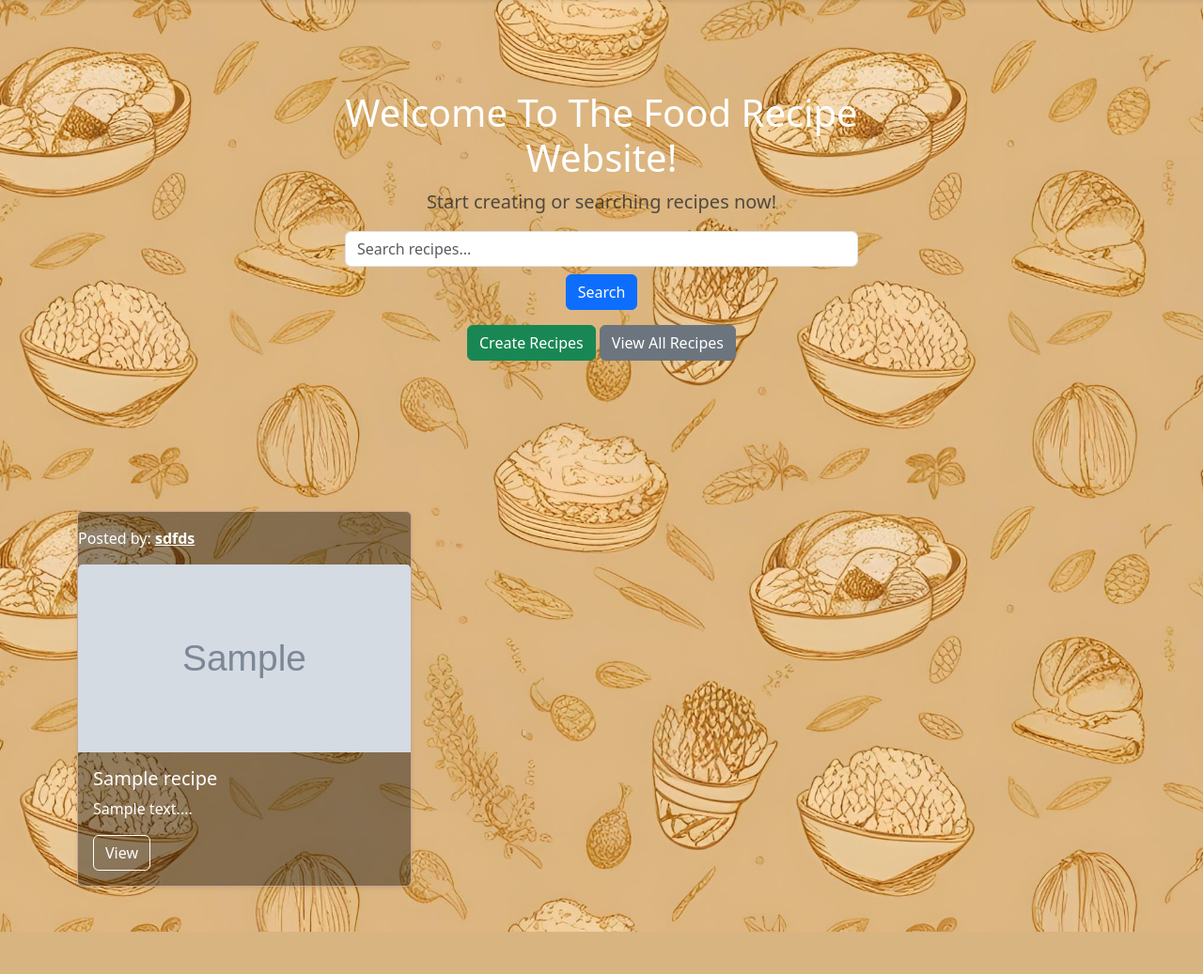
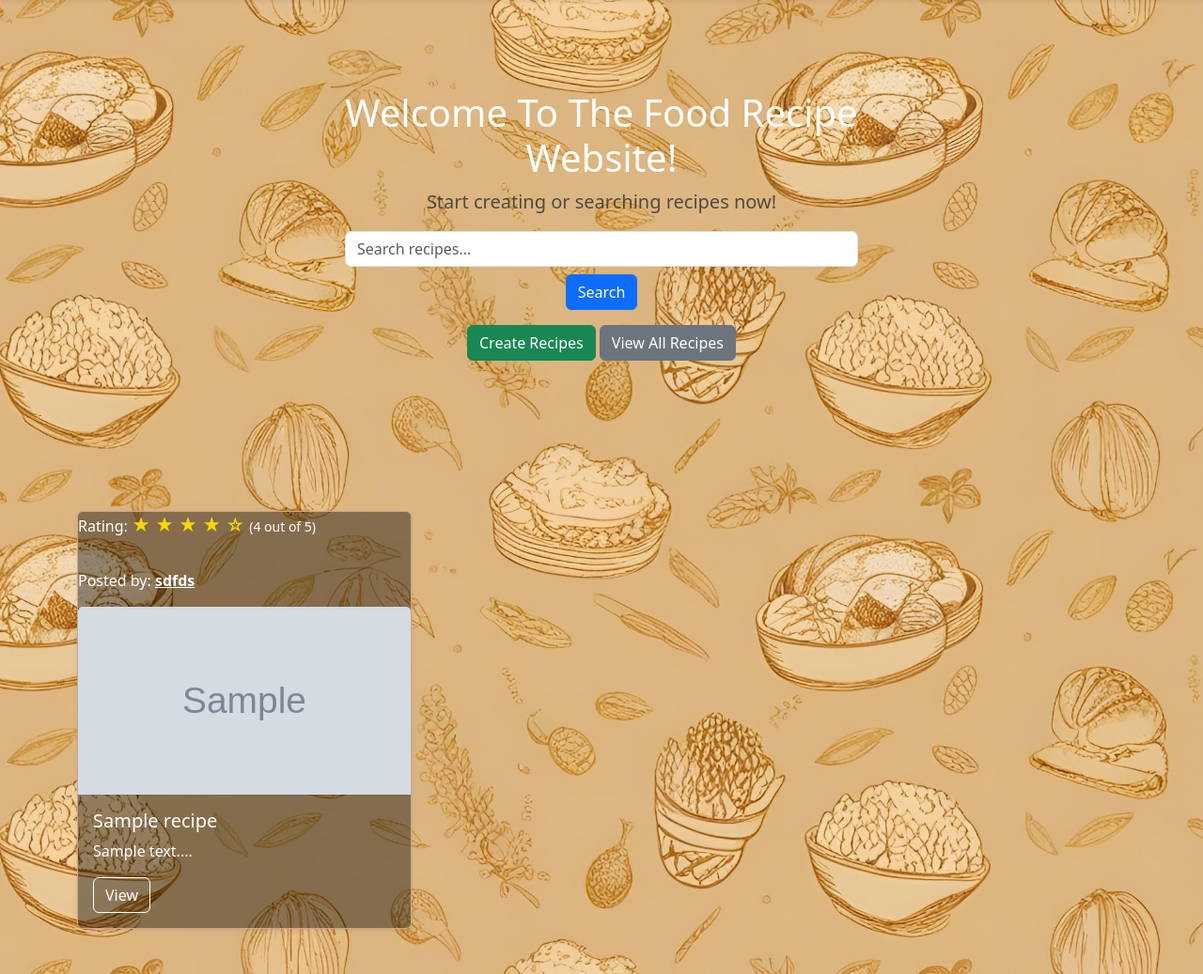
Before and after one commit to RyanTang0203/Recipe_Web_App, a Flask app: page /home in a window 1280 px wide. Shown: the part 56-1093 px from the top of the page at 94% size. Before the commit the page ends 1048 px from the top, so only its background shows below. Run offline with Flask 3, Linux system fonts and the light colour scheme; a user stored in the database is signed in; tables that the repository leaves empty hold one stand-in row (values such as "Sample post"); grey boxes marked "Sample" are stand-in pictures.

Commit message:
added ratings onto home

```diff
--- a/app/templates/home.html
+++ b/app/templates/home.html
@@ -91,6 +91,23 @@
         {% for recipe in recipes %}
         <div class="col">
           <div class="card shadow-sm h-100">
+          <p style="color: white;">
+            Rating:
+            {% if recipe.rating %}
+              <span style="color: gold; font-size: 1.2em;">
+                {% for i in range(1, 6) %}
+                  {% if i <= recipe.rating %}
+                    ★
+                  {% else %}
+                    ☆
+                  {% endif %}
+                {% endfor %}
+              </span>
+              <small style="color: white;">({{ recipe.rating }} out of 5)</small>
+            {% else %}
+              <em>Not rated yet</em>
+            {% endif %}
+          </p>
 		 <p class="card-text">
        <p style="color: white;">
          Posted by:
```
Also changed, not shown: app/templates/recipe_detail.html (+18 -0 lines).
